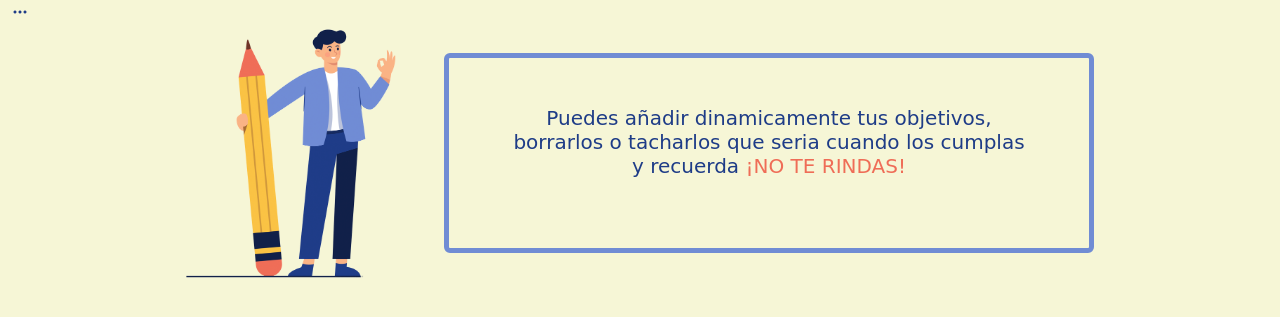
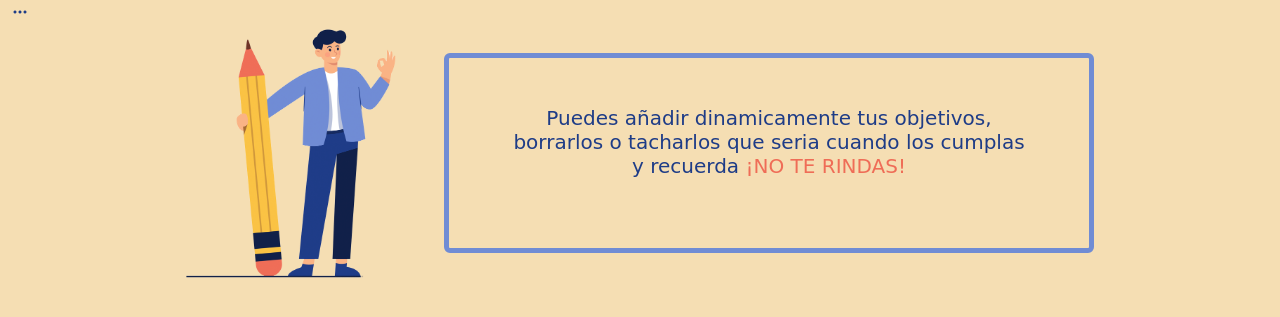
Before and after one commit to kevndev09/To-do-list, a plain HTML site: page index.html in a window 1280 px wide. Shown: the top 317 px of the page. Drawn offline with nearby package versions, Linux system fonts and the light colour scheme.

Commit message:
Change background

```diff
--- a/style.css
+++ b/style.css
@@ -16,7 +16,7 @@
     transition: all 0.30s;
 }
 
-body {height: 100vh; background-color: rgb(246, 246, 214);}
+body {height: 100vh; background-color: wheat;}
 
 h3,h2 {color: var(--azulito);}
 
```
